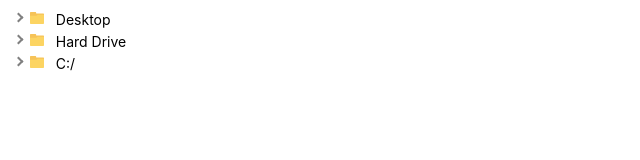
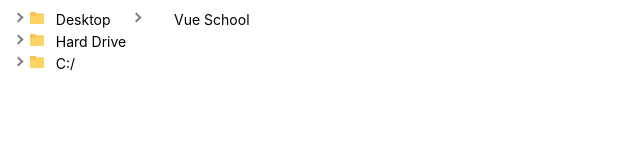
Before and after one commit to geekhybrid/tree-vue, a Vue app: page / in a window 1280 px wide. Shown: the top 160 px of the page, without its empty margins (0-640 px from the left). Built offline with nearby package versions, Linux system fonts and the light colour scheme; what vue-tippy would draw is missing.

Commit message:
:books: Updated Demo app and docs.

```diff
--- a/src/App.vue
+++ b/src/App.vue
@@ -1,4 +1,6 @@
 <template>
+  <div style="display: flex">
+    <!-- Example of how to customise appearance of tree items -->
     <tree-view :treeViewItems="treeViewNodes" @created="customiseTreeView">
         <template v-slot:icon="treeViewItem">
             <img src="@/assets/folder.svg" alt="folder" v-if="treeViewItem.type === 'folder'" >
@@ -7,6 +9,10 @@
             <img src="@/assets/playlist.svg" alt="vue-logo" v-else-if="treeViewItem.type === 'media'" height="18" width="18">
         </template>
     </tree-view>
+
+    <!-- Examples of how to subscribe for events -->
+    <tree-view :treeViewItems="schools" @created="customiseSchools" />
+  </div>
 </template>
 
 <script lang='ts'>
@@ -21,9 +27,17 @@ export default class App extends Vue {
     const customisations = treeCreatedEvent.itemCustomisations;
     const eventManager = treeCreatedEvent.eventManager;
 
-    eventManager.subscribeToItemChecked(".doc", (items) => console.log(items));
     customisations.makeItemsCheckable([".doc", ".excel", "media" ]);
   }
+
+  customiseSchools(treeCreatedEvent: TreeViewCreatedEventPayload) {
+    const customisations = treeCreatedEvent.itemCustomisations;
+    const eventManager = treeCreatedEvent.eventManager;
+
+    eventManager.subscribeToItemChecked("department", (items) => console.log(items));
+    customisations.makeItemsCheckable(["department"]);
+  }
+
 
   treeViewNodes: TreeViewItem[] = [
     {
@@ -123,5 +137,27 @@ export default class App extends Vue {
       ]
     }
   ];
+
+  schools: TreeViewItem[] = [
+    {
+      id: '1',
+      type: 'school',
+      name: 'Vue School',
+      children: [
+        {
+          id: '2',
+          type: 'department',
+          name: 'Typescript Department',
+          parentId: '1'
+        },
+        {
+          id: '3',
+          type: 'department',
+          name: 'Open Source Department',
+          parentId: '1'
+        }
+      ]
+    }
+  ]
 }
 </script>
```
Also changed, not shown: 1 other file (tests, documents, lock files or other folders). Lines whose indentation alone changed are shown as unchanged.
